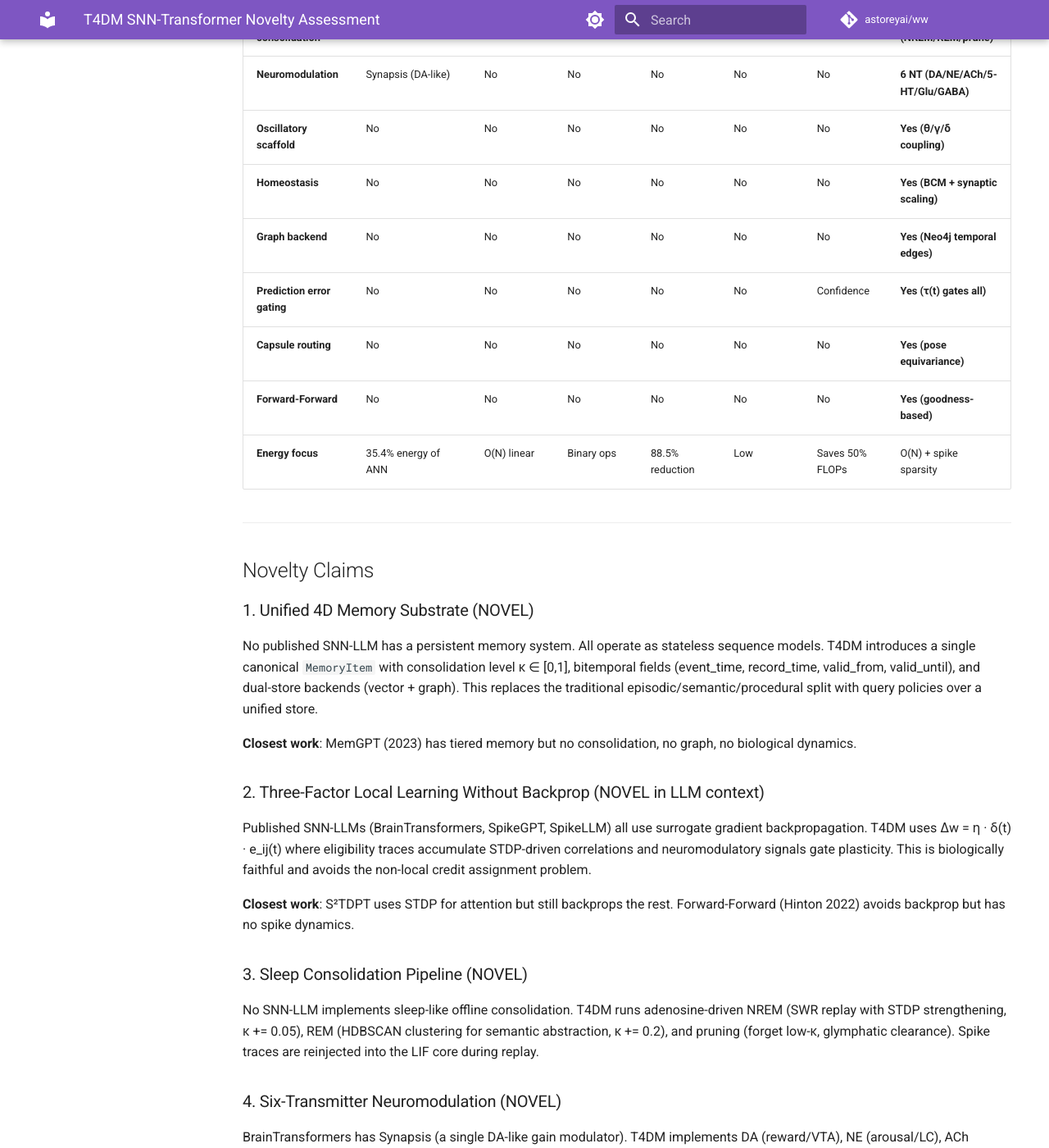
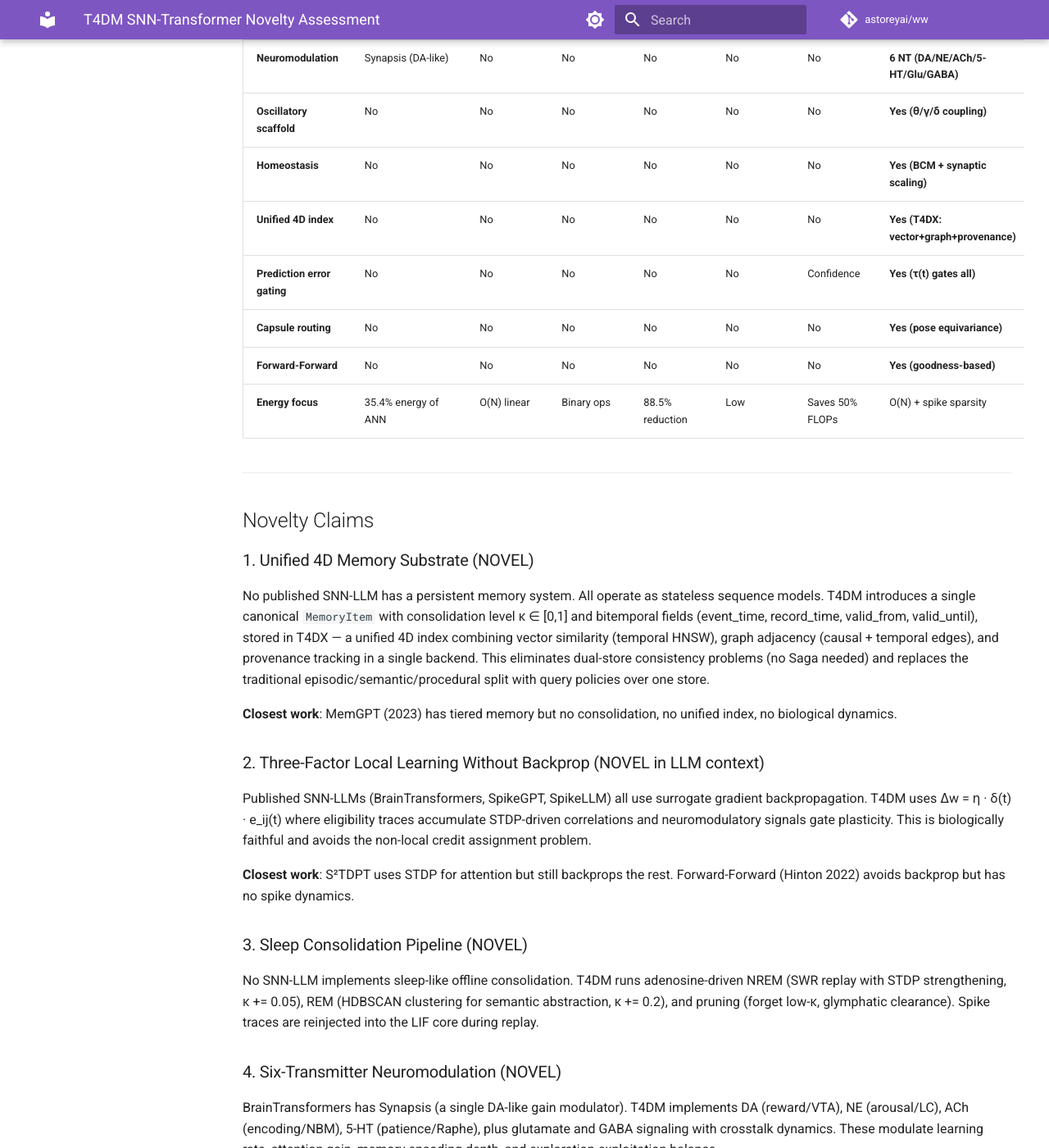
Before and after one commit to astoreyai/t4d, an MkDocs documentation site: the page built from docs/plans/SNN_NOVELTY_ASSESSMENT.md, in a window 1280 px wide and 1400 px high, scrolled down 1799 px. Shown: the whole window at 82% size. Built offline with MkDocs 1.6.1 and Material for MkDocs 9.7.7, drawn with Linux system fonts in a browser that asks for light colours; comment, search, counter and statistics services are not loaded; the version menu is left out; some of the changed text lies outside the part shown.

Commit message:
Replace dual-store (Qdrant+Neo4j+Saga) with unified T4DX 4D index
Architecture diagram and novelty assessment now reflect the target:
single T4DX backend with vector+graph+provenance instead of two
databases with Saga consistency patterns.

Co-Authored-By: Claude Opus 4.5 <noreply@anthropic.com>

```diff
--- a/docs/plans/SNN_NOVELTY_ASSESSMENT.md
+++ b/docs/plans/SNN_NOVELTY_ASSESSMENT.md
@@ -25,7 +25,7 @@
 | **Neuromodulation** | Synapsis (DA-like) | No | No | No | No | No | **6 NT (DA/NE/ACh/5-HT/Glu/GABA)** |
 | **Oscillatory scaffold** | No | No | No | No | No | No | **Yes (θ/γ/δ coupling)** |
 | **Homeostasis** | No | No | No | No | No | No | **Yes (BCM + synaptic scaling)** |
-| **Graph backend** | No | No | No | No | No | No | **Yes (Neo4j temporal edges)** |
+| **Unified 4D index** | No | No | No | No | No | No | **Yes (T4DX: vector+graph+provenance)** |
 | **Prediction error gating** | No | No | No | No | No | Confidence | **Yes (τ(t) gates all)** |
 | **Capsule routing** | No | No | No | No | No | No | **Yes (pose equivariance)** |
 | **Forward-Forward** | No | No | No | No | No | No | **Yes (goodness-based)** |
@@ -36,9 +36,9 @@
 ## Novelty Claims
 
 ### 1. Unified 4D Memory Substrate (NOVEL)
-No published SNN-LLM has a persistent memory system. All operate as stateless sequence models. T4DM introduces a single canonical `MemoryItem` with consolidation level κ ∈ [0,1], bitemporal fields (event_time, record_time, valid_from, valid_until), and dual-store backends (vector + graph). This replaces the traditional episodic/semantic/procedural split with query policies over a unified store.
+No published SNN-LLM has a persistent memory system. All operate as stateless sequence models. T4DM introduces a single canonical `MemoryItem` with consolidation level κ ∈ [0,1] and bitemporal fields (event_time, record_time, valid_from, valid_until), stored in T4DX — a unified 4D index combining vector similarity (temporal HNSW), graph adjacency (causal + temporal edges), and provenance tracking in a single backend. This eliminates dual-store consistency problems (no Saga needed) and replaces the traditional episodic/semantic/procedural split with query policies over one store.
 
-**Closest work**: MemGPT (2023) has tiered memory but no consolidation, no graph, no biological dynamics.
+**Closest work**: MemGPT (2023) has tiered memory but no consolidation, no unified index, no biological dynamics.
 
 ### 2. Three-Factor Local Learning Without Backprop (NOVEL in LLM context)
 Published SNN-LLMs (BrainTransformers, SpikeGPT, SpikeLLM) all use surrogate gradient backpropagation. T4DM uses Δw = η · δ(t) · e_ij(t) where eligibility traces accumulate STDP-driven correlations and neuromodulatory signals gate plasticity. This is biologically faithful and avoids the non-local credit assignment problem.
@@ -70,7 +70,7 @@ No published SNN-LLM couples theta (4-8Hz hippocampal), gamma (30-100Hz cortical
 | VSA binding codes | Plate (2003), Gayler (2004) |
 | k-WTA sparse coding | Makhzani & Frey (2014) |
 | Hopfield retrieval | Ramsauer et al. (2021) |
-| Saga pattern for dual-store | Standard distributed systems |
+| HNSW vector index | Malkov & Yashunin (2018) |
 
 ---
 
```
Also changed, not shown: docs/diagrams/t4dm_snn_transformer_architecture.png, 1 other file.
